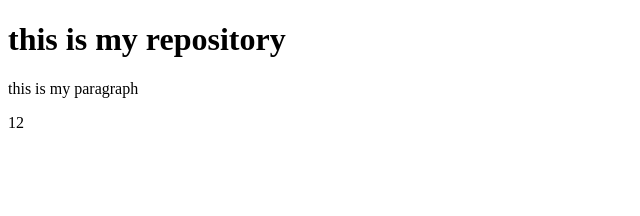
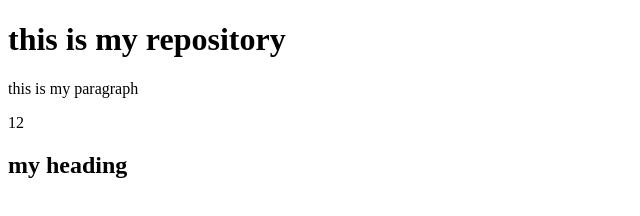
Before and after one commit to ujjwal90222/MyRepo, a plain HTML site: page index.html in a window 1280 px wide. Shown: the whole page, without its empty margins (0-640 px from the left). Drawn offline with Linux system fonts and the light colour scheme.

Commit message:
fourth commit

```diff
--- a/index.html
+++ b/index.html
@@ -9,5 +9,6 @@
     <h1>this is my repository</h1>
     <p>this is my paragraph</p>
     <p>12</p>
+    <h2>my heading</h2>
 </body>
 </html>
```
